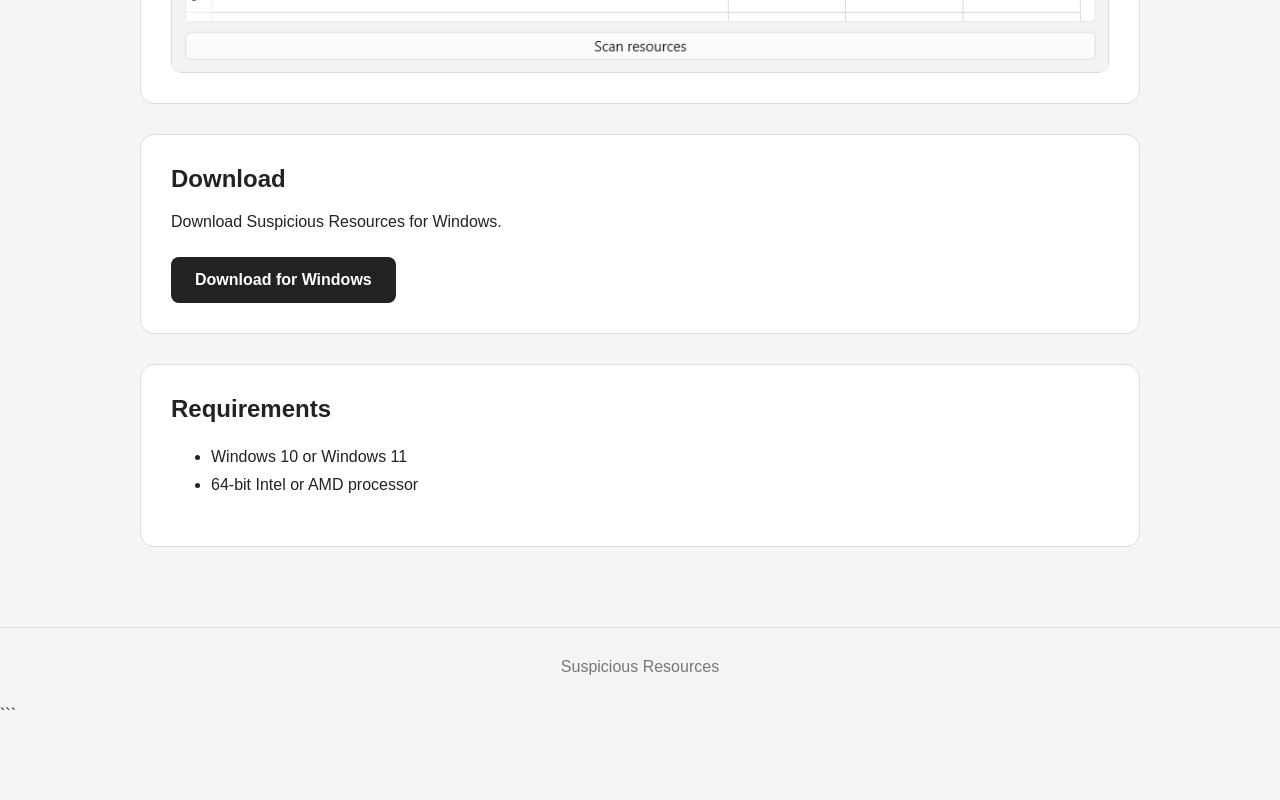
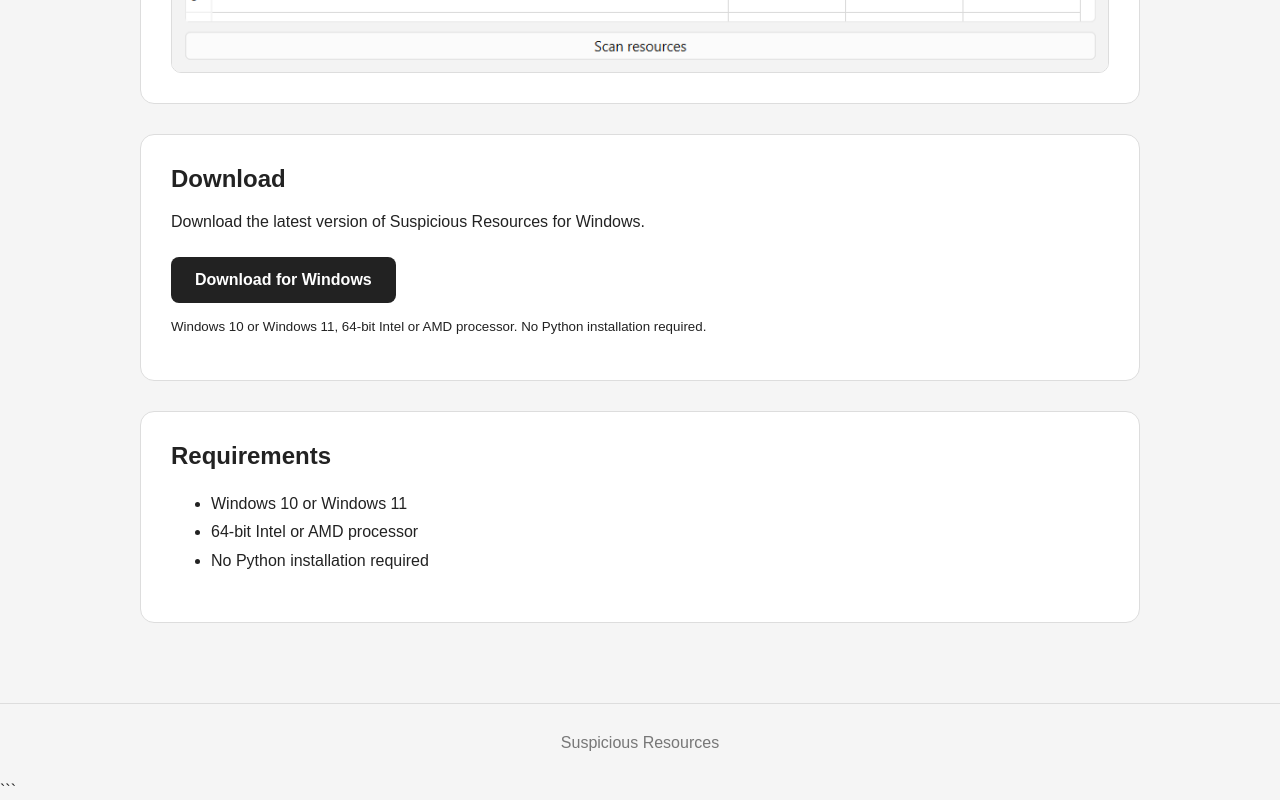
Before and after one commit to eightysevensystems/Suspicious-Resources, a plain HTML site: page index.html in a window 1280 px wide. Shown: the part 1173-1973 px from the top of the page. Before the commit the page ends 1897 px from the top, so only its background shows below. Drawn offline with Linux system fonts and the light colour scheme.

Commit message:
Update index.html

```diff
--- a/index.html
+++ b/index.html
@@ -7,7 +7,10 @@
 
     <title>Suspicious Resources</title>
 
-    <meta name="description" content="Suspicious Resources is a lightweight Windows utility that helps you find out why your PC may be running slowly.">
+    <meta
+        name="description"
+        content="Suspicious Resources is a lightweight Windows utility that helps you find out why your PC may be running slowly."
+    >
 
     <style>
         * {
@@ -124,7 +127,7 @@
     <div class="container">
         <div class="header-content">
 
-            <!-- Replace this with your own icon -->
+            <!-- Upload your own icon to assets/icon.png -->
             <img
                 class="icon"
                 src="assets/icon.png"
@@ -167,7 +170,7 @@
         <section class="card">
             <h2>Screenshot</h2>
 
-            <!-- Replace this with your own screenshot -->
+            <!-- Upload your own screenshot to assets/screenshot.png -->
             <img
                 class="screenshot"
                 src="assets/screenshot.png"
@@ -180,17 +183,26 @@
             <h2>Download</h2>
 
             <p>
-                Download Suspicious Resources for Windows.
+                Download the latest version of Suspicious Resources
+                for Windows.
             </p>
 
-            <!-- The EXE is stored in a subfolder of this repository -->
+            <!-- Replace YOUR-USERNAME/YOUR-REPOSITORY with your GitHub repository -->
             <a
                 class="download"
-                href="downloads/Suspicious%20Resources.exe"
-                download
+                href="https://github.com/YOUR-USERNAME/YOUR-REPOSITORY/releases/latest"
+                target="_blank"
+                rel="noopener noreferrer"
             >
                 Download for Windows
             </a>
+
+            <p>
+                <small>
+                    Windows 10 or Windows 11, 64-bit Intel or AMD processor.
+                    No Python installation required.
+                </small>
+            </p>
         </section>
 
 
@@ -200,6 +212,7 @@
             <ul>
                 <li>Windows 10 or Windows 11</li>
                 <li>64-bit Intel or AMD processor</li>
+                <li>No Python installation required</li>
             </ul>
         </section>
 
```
